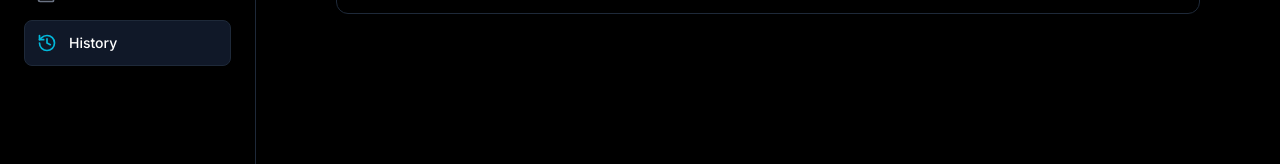
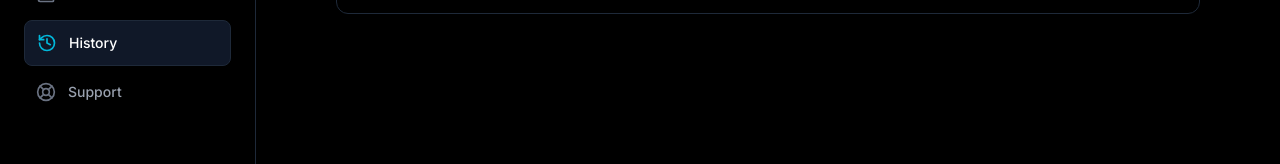
Before and after one commit to Donke-1/jackpot-intel, a Next.js app: page /dashboard/history in a window 1280 px wide. Shown: the part 308-472 px from the top of the page. Built offline with nearby package versions, Linux system fonts and the light colour scheme; no server answers; sample sign-in values are in the browser's storage.

Commit message:
support bubble

```diff
--- a/components/layout/Sidebar.tsx
+++ b/components/layout/Sidebar.tsx
@@ -99,6 +99,7 @@ export default function Sidebar() {
       { name: 'My Intel', href: '/dashboard/predictions', icon: Trophy },
       { name: 'Wallet & Credits', href: '/dashboard/wallet', icon: Wallet },
       { name: 'History', href: '/dashboard/history', icon: History },
+      { name: 'Support', href: '/support', icon: LifeBuoy }, // ✅ added
     ],
     []
   );
@@ -163,7 +164,7 @@ export default function Sidebar() {
             <X className="w-6 h-6" />
           </button>
 
-          {/* ✅ Brand now goes to /home */}
+          {/* Brand goes to /home */}
           <Link href="/home" className="flex items-center space-x-2 mb-8 cursor-pointer hover:opacity-80 transition-opacity">
             <div className="w-8 h-8 bg-gradient-to-tr from-cyan-500 to-blue-600 rounded-lg flex items-center justify-center">
               <span className="font-black text-white text-lg">J</span>
@@ -238,7 +239,9 @@ export default function Sidebar() {
                   <p className="text-[10px] text-gray-500">Switch Context</p>
                 </div>
               </div>
-              <ChevronRight className={cn('w-4 h-4 text-gray-600 transition-transform duration-300', isAdminMode && 'rotate-90 text-red-500')} />
+              <ChevronRight
+                className={cn('w-4 h-4 text-gray-600 transition-transform duration-300', isAdminMode && 'rotate-90 text-red-500')}
+              />
             </div>
           )}
 
```
